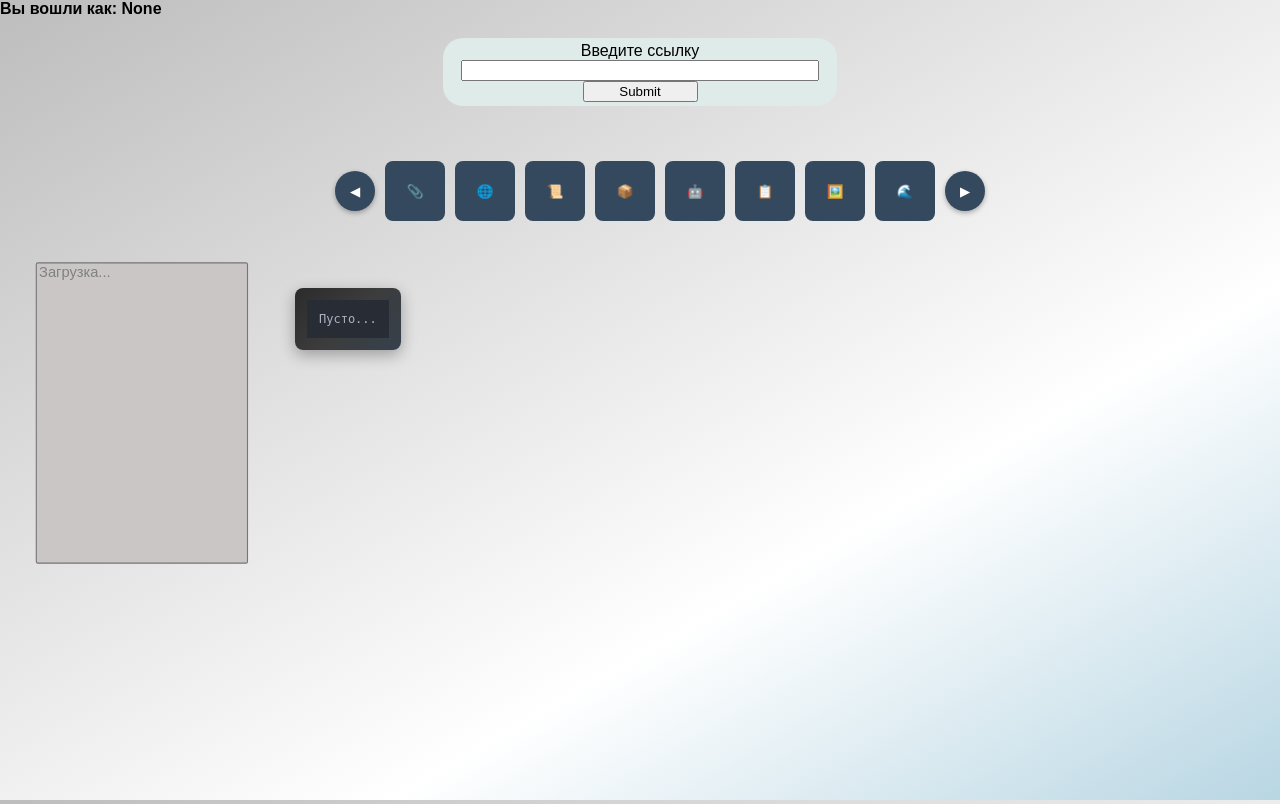
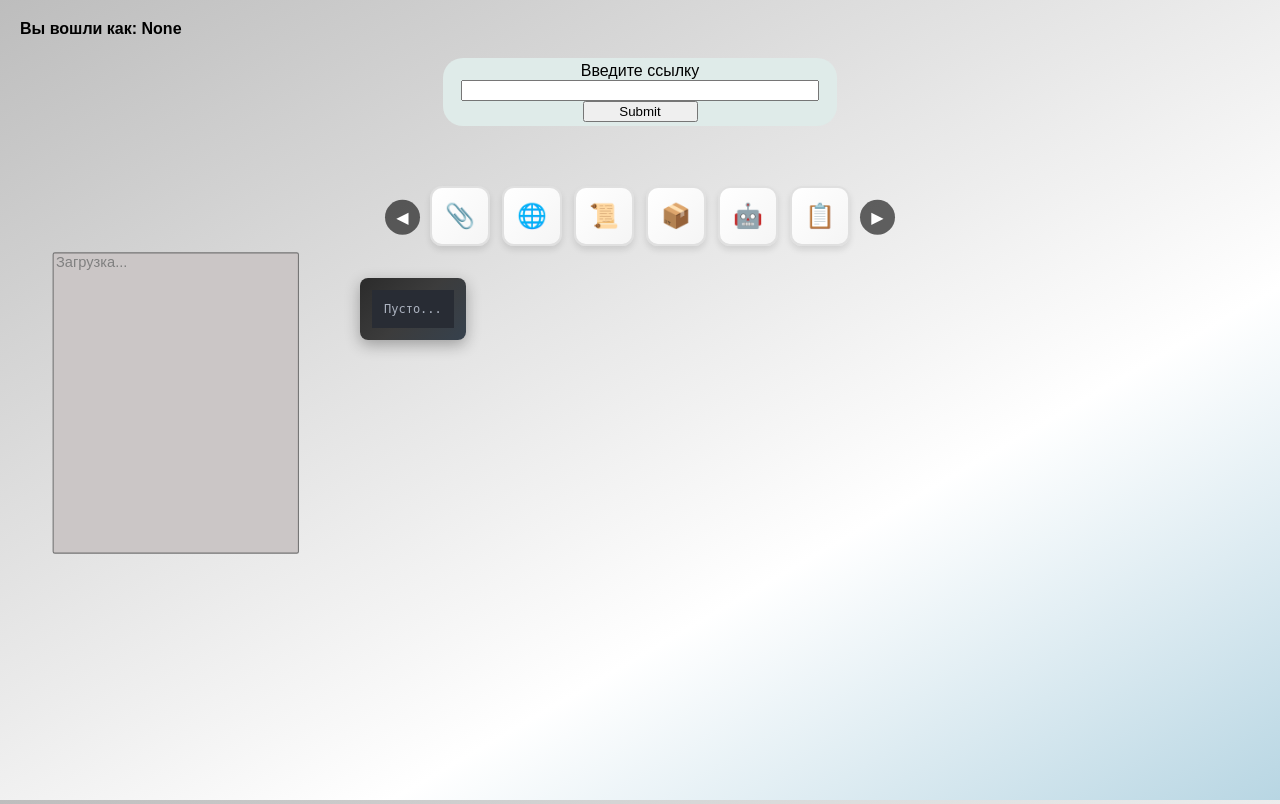
Before and after one commit to 1K0T1/site_analysis_for_api, a Flask app: page /view_analysis_api in a window 1280 px wide. Shown: the top 804 px of the page. Run offline with Flask 3, Linux system fonts and the light colour scheme; data that the repository does not hold is empty; some libraries are stand-ins or nearby versions.

Commit message:
added a buttons scroll element

```diff
--- a/static/scrollCarousel.js
+++ b/static/scrollCarousel.js
@@ -1,11 +1,25 @@
+let currentIndex = 0;
+
 function scrollCarousel(direction) {
     const carousel = document.getElementById('Carousel');
-    const itemWidth = 76;
+    const forms = carousel.querySelectorAll('form');
+    const itemsToShow = 6;
 
-    const scrollAmount = itemWidth * direction;
+    currentIndex += direction;
 
-    carousel.scrollBy({
-        left: scrollAmount,
-        behavior: 'smooth'
-    });
+    // Ограничиваем индекс
+    if (currentIndex < 0) {
+        currentIndex = 0;
+    }
+    if (currentIndex > forms.length - itemsToShow) {
+        currentIndex = forms.length - itemsToShow;
+    }
+
+    // Скрываем все
+    forms.forEach(form => form.style.display = 'none');
+
+    // Показываем нужные элементы
+    for (let i = currentIndex; i < currentIndex + itemsToShow && i < forms.length; i++) {
+        forms[i].style.display = 'block';
+    }
 }
--- a/static/style.css
+++ b/static/style.css
@@ -367,7 +367,7 @@ main.view_analysis_api .postlink .buttonurl {
 main.view_analysis_api .listfile {
   display: grid;
   grid-column: 1;
-  grid-row: 6 / 7;
+  grid-row: 4;
   background: #cbc6c6;
   cursor: help;
   transition: 0.4s;
@@ -377,123 +377,169 @@ main.view_analysis_api .listfile {
   transform-origin: right;
 }
 
-/* Контейнер карусели */
-main.view_analysis_api .carousel-container {
-    grid-column: 4;
-    grid-row: 4;
-    display: flex;
-    align-items: center;
-    gap: 10px;
-    width: 100%;
-    max-width: 650px;
-    justify-self: center;
+/* main container */
+.view_analysis_api {
+  display: grid;
+  grid-template-columns: repeat(4, 1fr);
+  grid-template-rows: auto auto auto 1fr;
+  gap: 20px;
+  padding: 20px;
 }
 
-main.view_analysis_api .carousel {
-    display: flex;
-    overflow-x: auto;
-    scroll-behavior: smooth;
-    gap: 10px;
-    padding: 15px 0;
-    flex: 1;
-
-    scrollbar-width: thin;
+.view_analysis_api .name {
+  grid-column: 1 / -1;
+  grid-row: 1;
 }
 
-main.view_analysis_api .nav-button {
-    background: #34495e;
-    color: white;
-    border: none;
-    width: 40px;
-    height: 40px;
-    cursor: pointer;
-    z-index: 10;
-    border-radius: 50%;
-    display: flex;
-    align-items: center;
-    justify-content: center;
-    box-shadow: 0 2px 5px rgba(0,0,0,0.3);
-    flex-shrink: 0;
-    transition: background 0.3s;
+.view_analysis_api .loading {
+  grid-column: 1 / -1;
+  grid-row: 2;
 }
 
-main.view_analysis_api .nav-button:hover {
-    background: #1abc9c;
+.view_analysis_api .postlink {
+  grid-column: 1 / -1;
+  grid-row: 3;
 }
 
-main.view_analysis_api .carousel form button {
-    min-width: 60px;
-    height: 60px;
-    background-color: #34495e;
-    border: none;
-    border-radius: 8px;
-    cursor: pointer;
+.carousel-container {
+  grid-column: 3;
+  grid-row: 3;
   position: relative;
   display: flex;
   align-items: center;
-    justify-content: center;
+  padding-top: 40px;
+  min-height: 20px;
 }
 
-main.view_analysis_api .nav-button:hover {
-    background: #1abc9c;
+/* carousel */
+.carousel {
+  display: flex;
+  gap: 12px;
+  overflow: visible;
+  scroll-behavior: smooth;
+  padding: 0 50px;
+  flex: 1;
+  max-width: 100%;
+  position: relative;
 }
 
-main.view_analysis_api .carousel form button::before {
-    content: attr(data-tooltip);
-    position: absolute;
-    bottom: 115%;
-    left: 50%;
-    transform: translateX(-50%) translateY(10px);
-    white-space: nowrap;
-    background-color: #c0392b;
-    color: white;
-    padding: 6px 12px;
-    border-radius: 4px;
-    font-size: 13px;
-    opacity: 0;
-    visibility: hidden;
-    transition: all 0.3s ease;
-    pointer-events: none;
-    z-index: 20;
+.carousel form {
+  flex-shrink: 0;
+  display: none;
+  position: relative;
 }
 
-main.view_analysis_api .carousel form button::after {
-    content: '';
+.carousel form:nth-child(1),
+.carousel form:nth-child(2),
+.carousel form:nth-child(3),
+.carousel form:nth-child(4),
+.carousel form:nth-child(5),
+.carousel form:nth-child(6) {
+  display: block;
+}
+
+.carousel button {
+  position: relative;
+  width: 60px;
+  height: 60px;
+  border: 2px solid #e0e0e0;
+  border-radius: 12px;
+  background: linear-gradient(135deg, #ffffff 0%, #f5f5f5 100%);
+  cursor: pointer;
+  font-size: 24px;
+  transition: all 0.3s ease;
+  box-shadow: 0 4px 6px rgba(0, 0, 0, 0.1);
+  overflow: visible;
+}
+
+.carousel button:hover {
+  transform: translateY(-5px);
+  box-shadow: 0 8px 15px rgba(0, 0, 0, 0.2);
+  border-color: #4CAF50;
+  background: linear-gradient(135deg, #ffffff 0%, #e8f5e9 100%);
+}
+
+.carousel button:active {
+  transform: translateY(-2px);
+  box-shadow: 0 4px 8px rgba(0, 0, 0, 0.15);
+}
+
+/* Tooltip */
+.carousel button::before {
+  content: attr(data-tooltip);
   position: absolute;
   bottom: 100%;
   left: 50%;
   transform: translateX(-50%);
-    border: 6px solid transparent;
-    border-top-color: #c0392b;
+  margin-bottom: 10px;
+  background: rgba(0, 0, 0, 0.9);
+  color: white;
+  padding: 8px 12px;
+  border-radius: 6px;
+  font-size: 13px;
+  white-space: nowrap;
   opacity: 0;
-    visibility: hidden;
-    transition: all 0.3s ease;
   pointer-events: none;
+  transition: opacity 0.3s ease;
+  box-shadow: 0 4px 12px rgba(0, 0, 0, 0.3);
+  font-family: -apple-system, BlinkMacSystemFont, "Segoe UI", Roboto, sans-serif;
+  z-index: 9999;
 }
 
-main.view_analysis_api .carousel form button:hover::before {
-    opacity: 1;
-    visibility: visible;
-    transform: translateX(-50%) translateY(0);
+.carousel button::after {
+  content: "";
+  position: absolute;
+  bottom: 100%;
+  left: 50%;
+  transform: translateX(-50%);
+  margin-bottom: 2px;
+  border: 8px solid transparent;
+  border-top-color: rgba(0, 0, 0, 0.9);
+  opacity: 0;
+  pointer-events: none;
+  transition: opacity 0.3s ease;
+  z-index: 9999;
 }
 
-main.view_analysis_api .carousel form button:hover::after {
+.carousel button:hover::before,
+.carousel button:hover::after {
   opacity: 1;
-    visibility: visible;
 }
 
-main.view_analysis_api .carousel::-webkit-scrollbar {
-    height: 4px;
-}
-main.view_analysis_api .carousel::-webkit-scrollbar-thumb {
-    background: #1abc9c;
-    border-radius: 10px;
+.nav-button {
+  position: absolute;
+  top: calc(50% + 30px);
+  transform: translateY(-75%);
+  width: 35px;
+  height: 35px;
+  border: none;
+  border-radius: 50%;
+  background: rgba(0, 0, 0, 0.6);
+  color: white;
+  font-size: 16px;
+  cursor: pointer;
+  transition: all 0.3s ease;
+  z-index: 100;
 }
 
+.nav-button:hover {
+  background: rgba(0, 0, 0, 0.8);
+  transform: translateY(-50%) scale(1.1);
+}
+
+.nav-button.right {
+  right: 5px;
+}
+
+.nav-button.left {
+  left: 5px;
+}
+
+/* display */
 main.view_analysis_api .viewcode {
   display: grid;
   grid-column: 2 / 6;
-  grid-row: 6 / 7;
+  grid-row: 4;
   font-size: 12px;
   max-width: 920px;
   max-height: 600px;
```
Also changed, not shown: templates/view_analysis_api.html (line endings or trailing spaces). Lines whose indentation alone changed are shown as unchanged.
